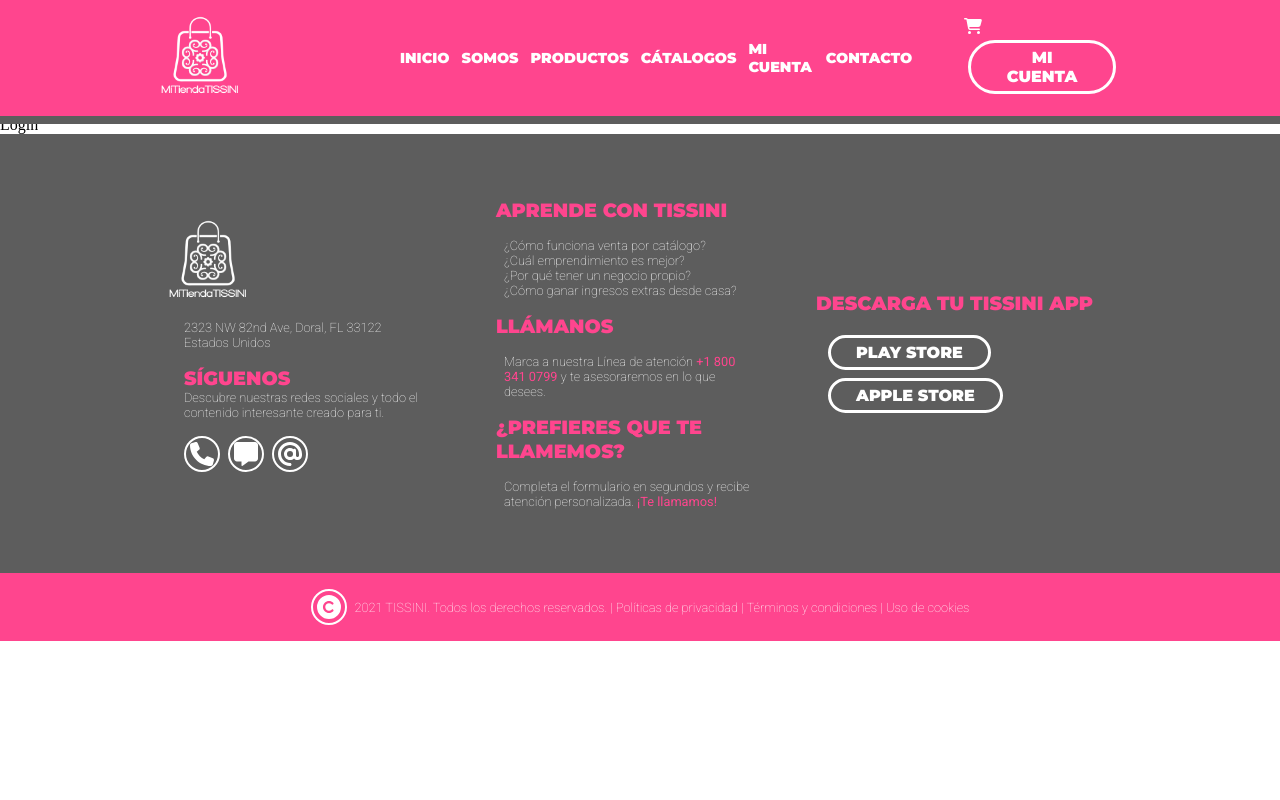
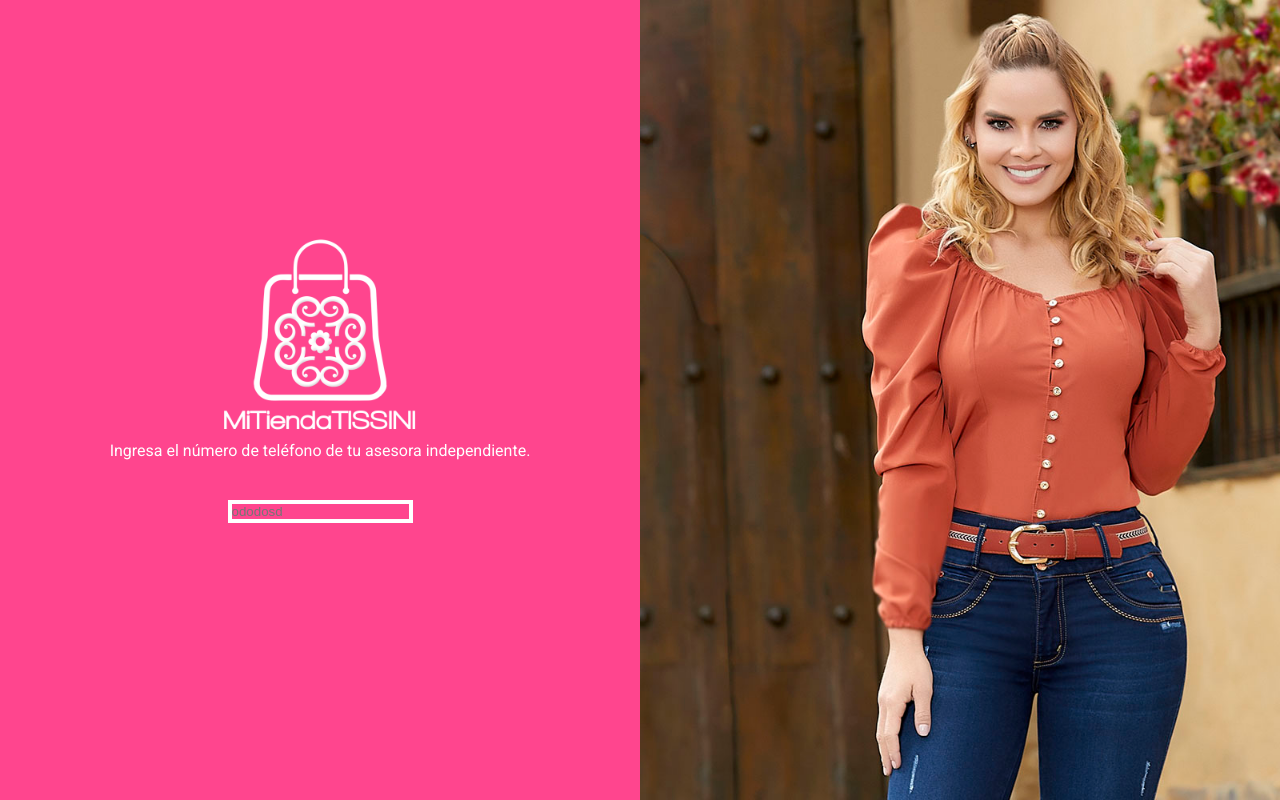
Before and after one commit to Jevelopers/TISSINITest, a React (Create React App) app in the folder tissini/: page /login in a window 1280 px wide. Built offline with nearby package versions, Linux system fonts and the light colour scheme; a web font is replaced by a local one.

Commit message:
CreateForm

```diff
--- a/tissini/src/App.js
+++ b/tissini/src/App.js
@@ -1,6 +1,4 @@
 import './App.css';
-import Navbar from './Components/Navbar';
-import Footer from './Components/Footer.jsx'
 import { Route, Routes } from 'react-router-dom';
 
 import Error404 from './Page/Error404'
@@ -13,14 +11,12 @@
 function App() {
   return (
     <div className="App">
-      <Navbar />
       <Routes>
         <Route path='*' element={<Error404 />} />
         <Route path='/' element={<Index />} />
         <Route path='/ShoppingCar' element={<ShoppingCar />} />
         <Route path='/login' element={<Login />} />
       </Routes>
-      <Footer />
     </div>
   );
 }
--- /dev/null
+++ b/tissini/src/Components/Formulario.jsx
@@ -0,0 +1,12 @@
+import React from 'react'
+import stylesFormulario from '../Components/Formulario.module.css'
+
+export default function Formulario() {
+  return (
+    <div className= {stylesFormulario.container}>
+        <form>
+          <input type="text" className= {stylesFormulario.input} placeholder='ododosd' />
+      </form>
+    </div>
+  )
+}
--- /dev/null
+++ b/tissini/src/Components/Formulario.module.css
@@ -0,0 +1,7 @@
+.container {
+    margin: 5vh 0 5vh 0;
+}
+.input {
+    background: transparent;
+    border: .5vh solid var(--color-white);
+}
--- a/tissini/src/Page/Index.jsx
+++ b/tissini/src/Page/Index.jsx
@@ -2,27 +2,39 @@
 import stylesButton from '../Components/Button.module.css'
 import React, { Fragment } from 'react'
 import Slider from '../Components/Slider'
+import Navbar from '../Components/Navbar'
+import Footer from '../Components/Footer'
 import ElementImage from '../Image/ElementoImage1.png'
 
 function Index() {
   return (
     <Fragment>
+      <Navbar />
       <Slider />
-      <div className= {stylesIndex.container}>
-        <div className= {stylesIndex.content}>
-          <div className= {stylesIndex.content__column}>
-            <h2 className= {stylesIndex.title}>Tu negocio propio con <span>TISSINI</span></h2>
-            <p className= {stylesIndex.text}>Somos la compañía que apoya a las Mujeres Latinas en los Estados Unidos a alcanzar sus sueños.Catalogada como la 1.° Empresa de Mayor Crecimiento en EEUU, por ICIC en el año 2020.</p>
-            <p className= {stylesIndex.text}></p>
+      <div className={stylesIndex.container}>
+        <div className={stylesIndex.content}>
+          <div className={stylesIndex.content__column}>
+            <h2 className={stylesIndex.content__especial}>¡Hola! amiga,</h2>
+            <h2 className={stylesIndex.content__title}>Bienvenida</h2>
+            <h2 className={stylesIndex.content__subtitle}>Tu negocio propio con <span>TISSINI</span></h2>
+            <p className={stylesIndex.content__text}>Somos la compañía que apoya a las Mujeres Latinas en los Estados Unidos a alcanzar sus sueños.Catalogada como la 1.° Empresa de Mayor Crecimiento en EEUU, por ICIC en el año 2020.</p>
+            <p className={stylesIndex.content__text}></p>
             <p></p>
-            <button className= {stylesButton.button}>Conocenos más</button>
+            <button className={stylesButton.button}>Conocenos más</button>
           </div>
-          <div className= {stylesIndex.content__column}>
-            <img src={ElementImage} className='image-responsive' alt='' />
-
+          <div className={stylesIndex.content__column}>
+            <img src={ElementImage} className={stylesIndex.image__responsive} alt='' />
           </div>
         </div>
       </div>
+
+      <div className={stylesIndex}>
+        <div className={stylesIndex.content}>
+          <div className={stylesIndex.content__column}></div>
+          <div className={stylesIndex.content__column}></div>
+        </div>
+      </div>
+      <Footer />
     </Fragment>
   )
 }
--- a/tissini/src/Page/Index.module.css
+++ b/tissini/src/Page/Index.module.css
@@ -0,0 +1,44 @@
+.container {
+    margin: 10vh 0 10vh 0;
+
+}
+
+.content {
+    display: grid;
+    grid-template-columns: repeat(2, 1fr);
+    gap: 5vh;
+    align-items: center;
+    justify-content: center;
+    margin: 1vh 20vh 1vh 20vh;
+}
+
+.image__responsive {
+    width: 80vh;
+}
+
+.content__especial {
+    font-family: var(--font-accent);
+    font-size: 3rem;
+    color: var(--color-secondary);
+}
+
+.content__title {
+    font-family: var(--font-primary);
+    font-size: 5rem;
+    color: var(--color-primary);
+    text-shadow: .1vh .1vh 0 var(--color-text);
+}
+
+.content__subtitle {
+    font-family: var(--font-primary);
+    color: var(--color-primary);
+}
+
+.content__subtitle::before{
+    content: '';
+    display: inline-block;
+    width: 5vh;
+    height: .4vh;
+    background-color: var(--color-primary);
+    margin-right: 1vh;
+}
--- a/tissini/src/Page/Login.jsx
+++ b/tissini/src/Page/Login.jsx
@@ -1,7 +1,23 @@
 import React from 'react'
+import stylesLogin from '../Page/Login.module.css'
+import logotipoOficiaL from '../Image/logotipoTISSINIBlanco.png'
+import Formulario from '../Components/Formulario'
 
 export default function Login() {
   return (
-    <div>Login</div>
+    <div className= {stylesLogin.container}>
+      <div className= {stylesLogin.content}>
+        <div className= {stylesLogin.brand}>
+          <img src= {logotipoOficiaL} className= {stylesLogin.brand__image} alt="" srcset="" />
+          <p className= {stylesLogin.brand__text}>Ingresa el número de teléfono de tu asesora independiente.</p>
+        </div>
+        <div className= {stylesLogin.content__form}>
+          <Formulario />
+        </div>
+      </div>
+      <div className= {stylesLogin.container__image}>
+      </div>
+
+    </div>
   )
 }
--- /dev/null
+++ b/tissini/src/Page/Login.module.css
@@ -0,0 +1,37 @@
+.container {
+    display: grid;
+    grid-template-columns: 80vh 1fr;
+    background: var(--color-primary);
+}
+
+.container__image {
+    background-image: url(../Image/ElementoBackground3.jpg);
+    background-size: cover;
+    min-height: 100vh;
+}
+
+.content {
+    display: flex;
+    flex-direction: column;
+    justify-content: center;
+    align-items: center;
+}
+
+.brand {
+    text-align: center;
+}
+
+.brand__image {
+    width: 25vh;
+}
+
+.brand__image:hover {
+    cursor: pointer;
+    transform: scale(1.1);
+}
+
+.brand__text {
+    font-family: var(--font-text);
+    color: var(--color-white);
+
+}
--- a/tissini/src/Page/ShoppingCar.jsx
+++ b/tissini/src/Page/ShoppingCar.jsx
@@ -1,7 +1,13 @@
-import React from 'react'
+import React, { Fragment } from 'react'
+import Navbar from '../Components/Navbar'
+import Footer from '../Components/Footer'
 
 export default function ShoppingCar() {
   return (
-    <div>ShoppingCar</div>
+    <Fragment>
+      <Navbar />
+      <div>ShoppingCar</div>
+      <Footer />
+    </Fragment>
   )
 }
```
Also changed, not shown: tissini/src/Image/ElementoBackground2.jpg (added), tissini/src/Image/ElementoBackground3.jpg (added).
